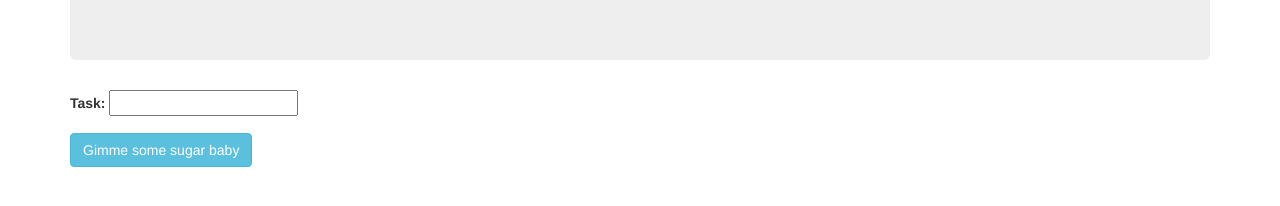
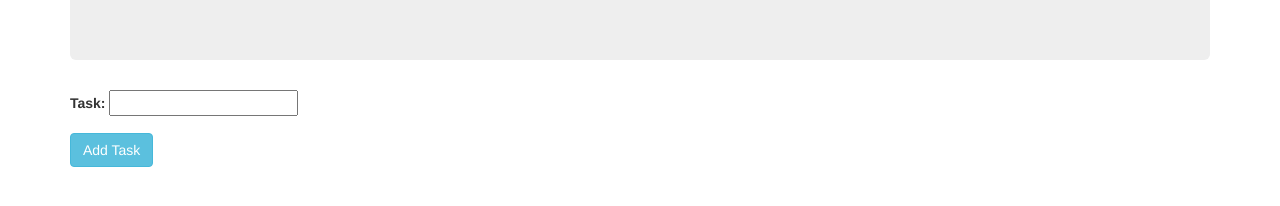
Before and after one commit to RonandoL/To-Do-List, a plain HTML site: page index.html in a window 1280 px wide. Shown: the part 210-416 px from the top of the page. Drawn offline with nearby package versions, Linux system fonts and the light colour scheme.

Commit message:
It has style change, increase font size for li tags

```diff
--- a/css/styles.css
+++ b/css/styles.css
@@ -1,5 +1,6 @@
 li {
   list-style: none;
+  font-size: 1.5em;
 }
 
 input[type=checkbox] {
--- a/index.html
+++ b/index.html
@@ -30,7 +30,7 @@
             </div>
 
 
-            <button class="btn btn-info" type="submit" name="button">Gimme some sugar baby</button>
+            <button class="btn btn-info" type="submit" name="button">Add Task</button>
           </form>
 
         </div>  <!-- /col-sm-12 -->
```
